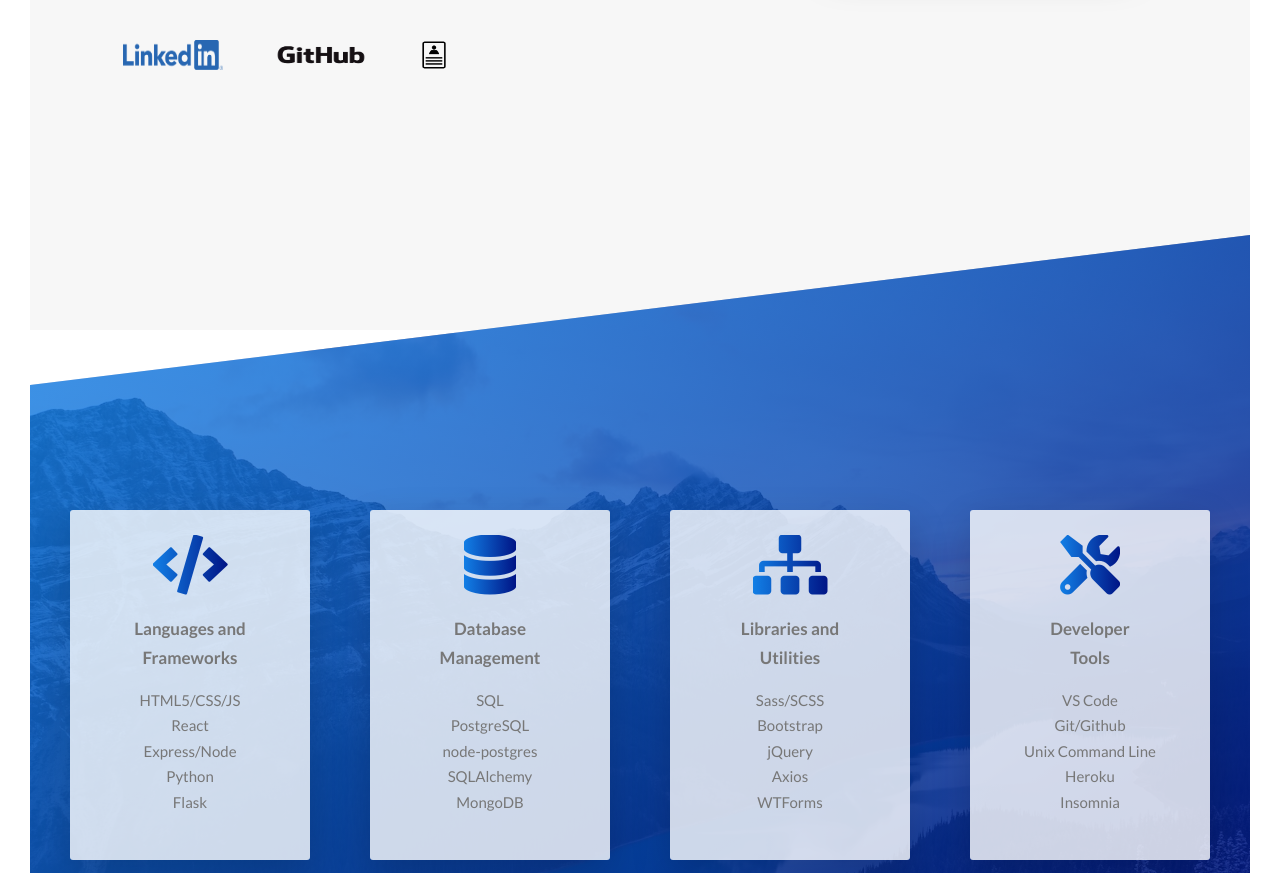
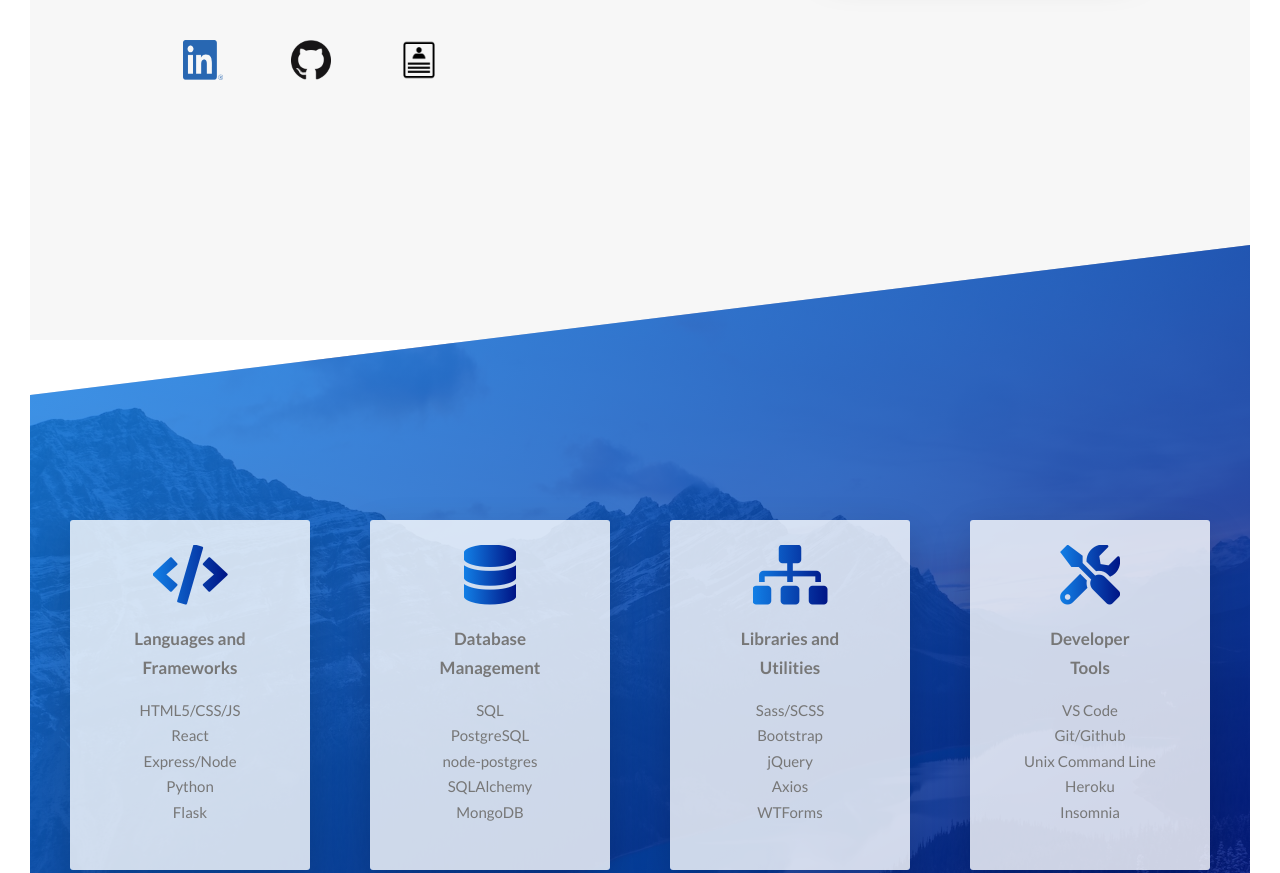
Before and after one commit to jordansteel88/jordansteel88.github.io, a website: page index.html in a window 1280 px wide. Shown: the part 1240-2113 px from the top of the page. Drawn offline with Linux system fonts and the light colour scheme.

Commit message:
changed icons

```diff
--- a/index.html
+++ b/index.html
@@ -67,8 +67,8 @@
                         <h3 class="heading-tertiary u-margin-bottom-small">I'm a musician-turned-software developer currently located in Austin, TX. I have experience building full stack JavaScript and Python applications, and I have a passion for sleek, responsive UI and a clean, organized code base.</h3>
                         <h3 class="heading-tertiary u-margin-bottom-medium">I've fallen in love with many different areas within the world of software development, but my ongoing focus is building web tools for musicians and music enrichment applications for non-musicians.</h3>
 
-                        <a href="https://www.linkedin.com/in/jordansteel88/" target="_blank" class="btn-text"><img class="u-logofy u-margin-x-medium u-margin-left" src="./img/LI-Logo.png" alt="LinkedIn logo"></a>
-                        <a href="https://github.com/jordansteel88" target="_blank" class="btn-text"><img class="u-logofy u-margin-x-medium" src="./img/GitHub_Logo.png" alt="GitHub logo"></a>
+                        <a href="https://www.linkedin.com/in/jordansteel88/" target="_blank" class="btn-text"><img class="u-logofy u-margin-x-medium u-margin-left" src="./img/LI-Logo-bug.png" alt="LinkedIn logo"></a>
+                        <a href="https://github.com/jordansteel88" target="_blank" class="btn-text"><img class="u-logofy u-margin-x-medium" src="./img/GitHub_Logo_mark.png" alt="GitHub logo"></a>
                         <a href="https://resume.creddle.io/resume/25lonq8lfp4" target="_blank" class="btn-text"><img class="u-logofy-resume u-margin-x-medium" src="./img/resume.png" alt="resume logo"></a>
                     </div>
 
--- a/sass/base/_utilities.scss
+++ b/sass/base/_utilities.scss
@@ -7,11 +7,11 @@
 }
 
 .u-logofy {
-    width: 10rem;
-    height: 3rem;
+    width: 40px;
+    height: 40px;
 
     &-resume {
-        width: 3rem;
+        width: 40px;
     }
 
     &-footer {
@@ -43,8 +43,8 @@
 .u-margin-top-huge { margin-top: 10rem !important; }
 
 .u-margin-x-medium {
-    margin-left: 2rem !important;
-    margin-right: 2rem !important;
+    margin-left: 3rem !important;
+    margin-right: 3rem !important;
 
     @include respond(tab-port) {
         margin-left: 1rem !important;
@@ -52,6 +52,6 @@
     }
 }
 
-.u-margin-left { margin-left: 5rem !important ;}
+.u-margin-left { margin-left: 11rem !important ;}
 
 .u-margin-left-small { margin-left: 1rem !important ;}
```
Also changed, not shown: css/style.css, img/GitHub_Logo_mark.png (added), img/LI-Logo-bug.png (added).
